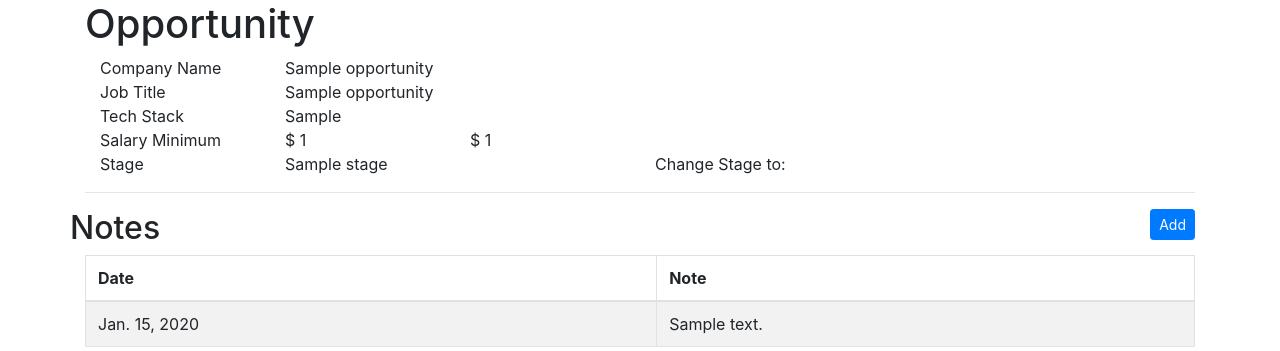
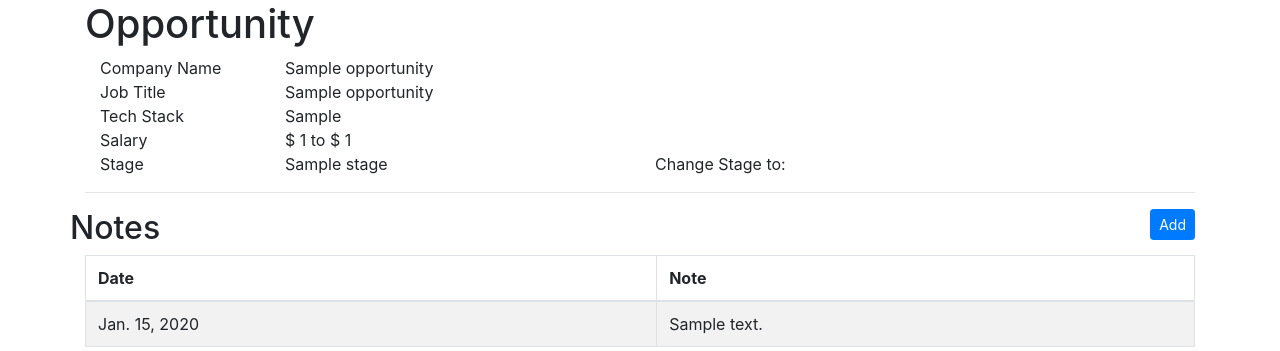
Before and after one commit to scedastic/opportunity_tracker, a Django app: page /opportunity/1/ in a window 1280 px wide. Shown: the part 98-449 px from the top of the page. Run offline with Django 4.2, Linux system fonts and the light colour scheme; tables that the repository leaves empty hold one stand-in row (values such as "Sample post"); some libraries are stand-ins or nearby versions.

Commit message:
tweaked salary range on opp details page

```diff
--- a/opportunity_tracker/templates/opportunity_detail.html
+++ b/opportunity_tracker/templates/opportunity_detail.html
@@ -17,17 +17,13 @@
         <div class="col-6"></div>
     </div>
     <div class="row">
-        <div class="col-2">Salary Minimum</div>
+        <div class="col-2">Salary</div>
         <div class="col">
         {% if o.posted_minimum > 0 %}
             $ {{ o.posted_minimum }}
-        {% else %}
-            <span class="font-italic">Unknown</span>
-        {% endif %}
-        </div>
-        <div class="col">
-        {% if o.posted_maximum > 0 %}
-            $ {{ o.posted_maximum }}
+            {% if o.posted_maximum > 0 %}
+                to $ {{ o.posted_maximum }}
+            {% endif %}
         {% else %}
             <span class="font-italic">Unknown</span>
         {% endif %}
```
